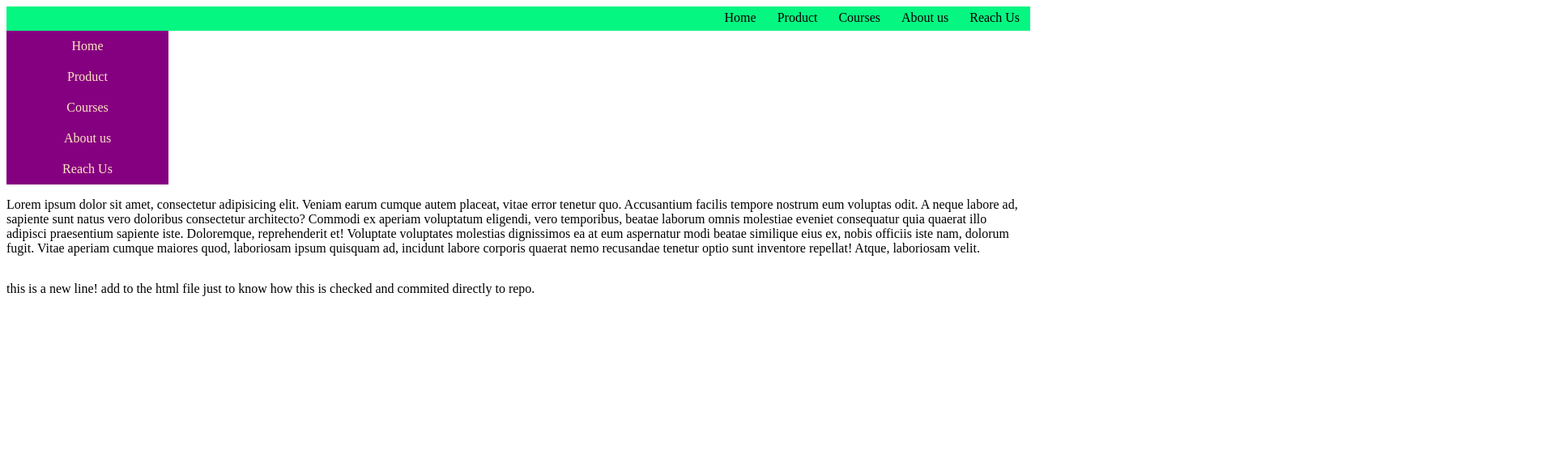
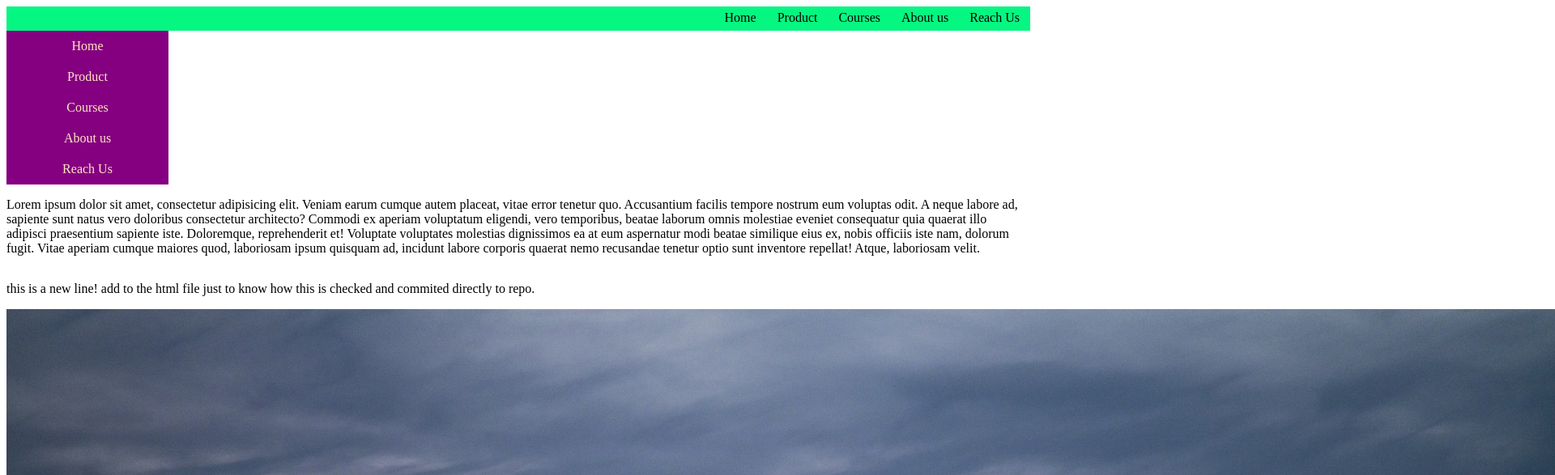
Before and after one commit to ranjithkbdpm/demo-remote-repo, a plain HTML site: page index.html in a window 1280 px wide. Shown: the top 587 px of the page at 81% size, 1920 px wide, since content can reach past the window. Drawn offline with Linux system fonts and the light colour scheme.

Commit message:
updated release of navbar with image

```diff
--- a/index.html
+++ b/index.html
@@ -31,6 +31,7 @@
     <div class="content">
     <p>Lorem ipsum dolor sit amet, consectetur adipisicing elit. Veniam earum cumque autem placeat, vitae error tenetur quo. Accusantium facilis tempore nostrum eum voluptas odit. A neque labore ad, sapiente sunt natus vero doloribus consectetur architecto? Commodi ex aperiam voluptatum eligendi, vero temporibus, beatae laborum omnis molestiae eveniet consequatur quia quaerat illo adipisci praesentium sapiente iste. Doloremque, reprehenderit et! Voluptate voluptates molestias dignissimos ea at eum aspernatur modi beatae similique eius ex, nobis officiis iste nam, dolorum fugit. Vitae aperiam cumque maiores quod, laboriosam ipsum quisquam ad, incidunt labore corporis quaerat nemo recusandae tenetur optio sunt inventore repellat! Atque, laboriosam velit.</p>
     <p> this is a new line! add to the html file just to know how this is checked and commited directly to repo. </p>
+    <div><img src="gitdemoimage.jpg" alt="gitdemoimage"></div>
 </div>
 </body>
 </html>
```
Also changed, not shown: gitdemoimage.jpg (added).
